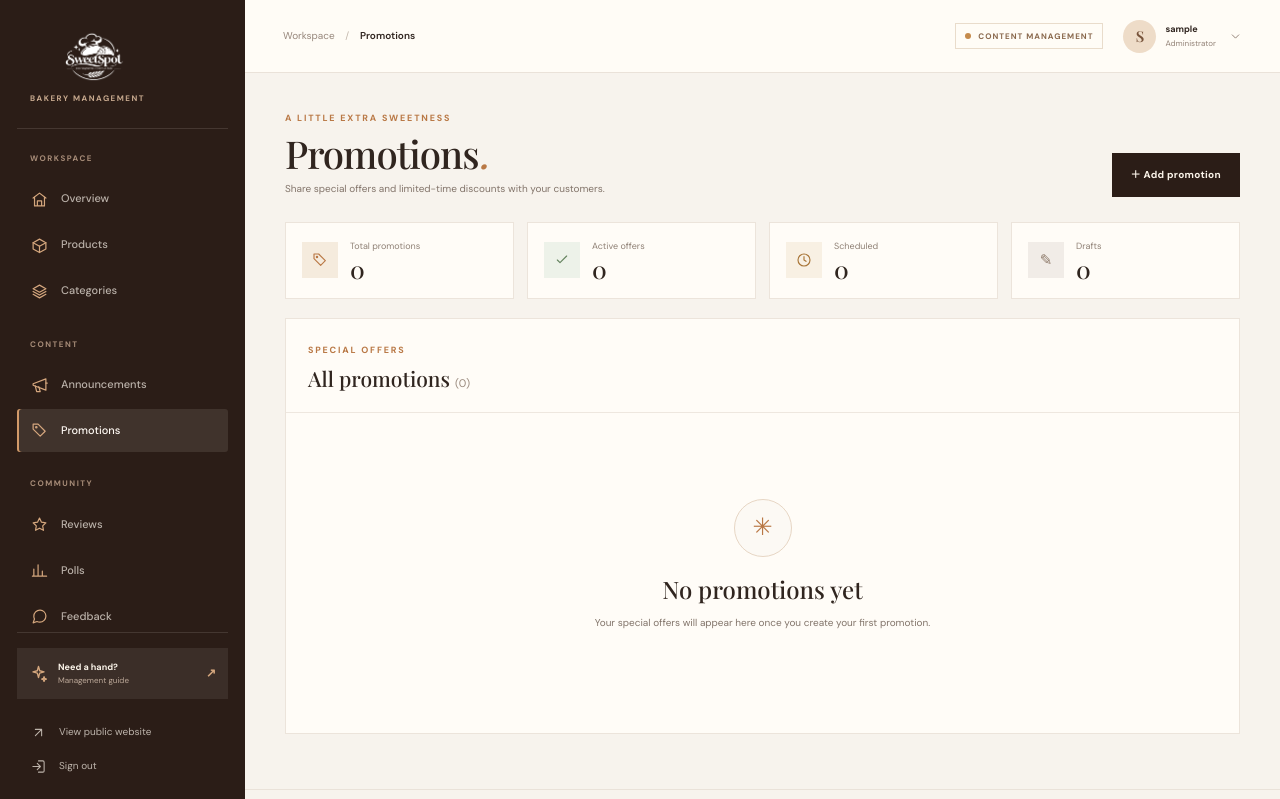
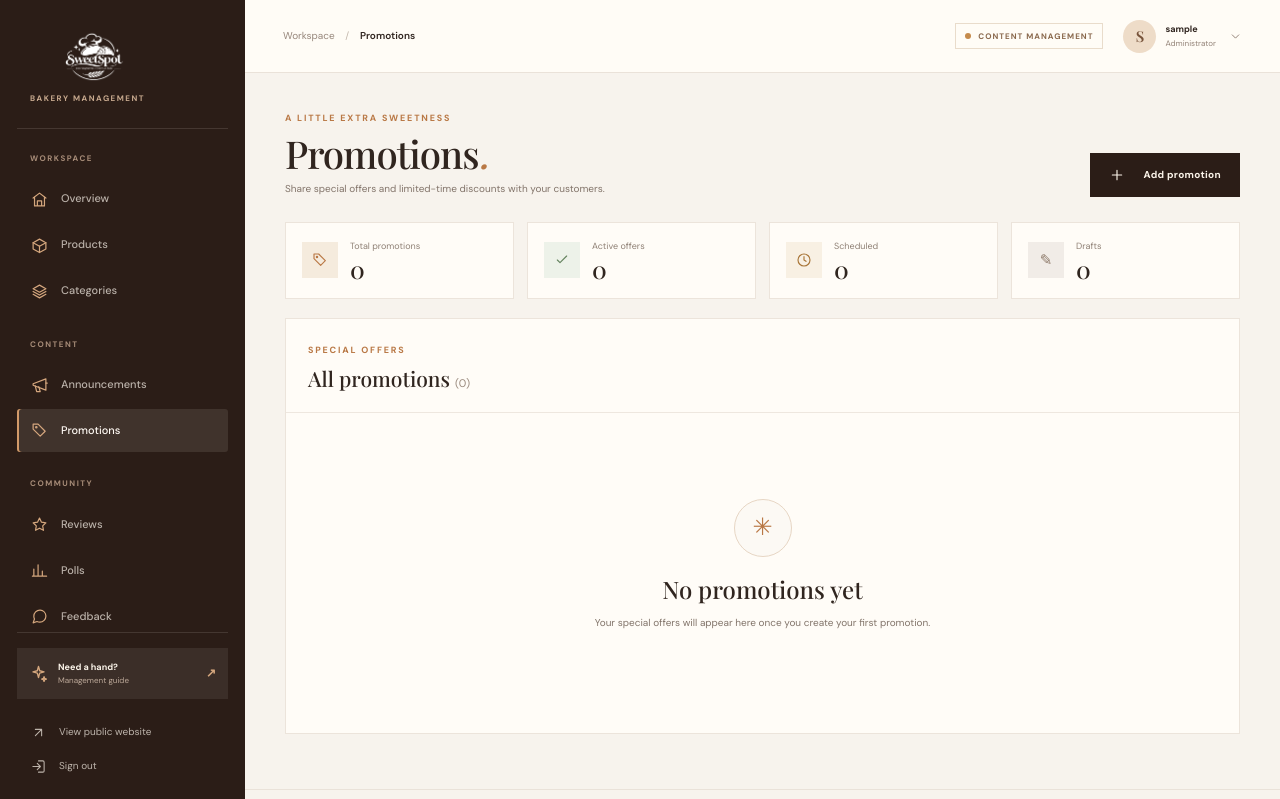
Before and after one commit to earlmacias2022-tech/Sweet-Spot, a PHP site: page /admin/promotions/index.php in a window 1280 px wide. Shown: the top 799 px of the page. Run offline with PHP 8.4, Linux system fonts and the light colour scheme; the visitor is signed in with stand-in values (Sample User, id 1); data that the repository does not hold is empty.

Commit message:
Use consistent plus icon on promotion creation

```diff
--- a/admin/promotions/index.php
+++ b/admin/promotions/index.php
@@ -138,7 +138,7 @@ unset($_SESSION['promotion_toast']);
                     <h1>Promotions<em>.</em></h1>
                     <p>Share special offers and limited-time discounts with your customers.</p>
                 </div>
-                <a href="<?= BASE_URL ?>/admin/promotions/add.php" class="admin-primary-btn">＋ Add promotion</a>
+                <a href="<?= BASE_URL ?>/admin/promotions/add.php" class="admin-primary-btn"><svg class="admin-icon" aria-hidden="true"><use href="<?= BASE_URL ?>/assets/images/admin-icons.svg#plus"></use></svg> Add promotion</a>
             </div>
 
             <?php if ($loadError): ?>
```
